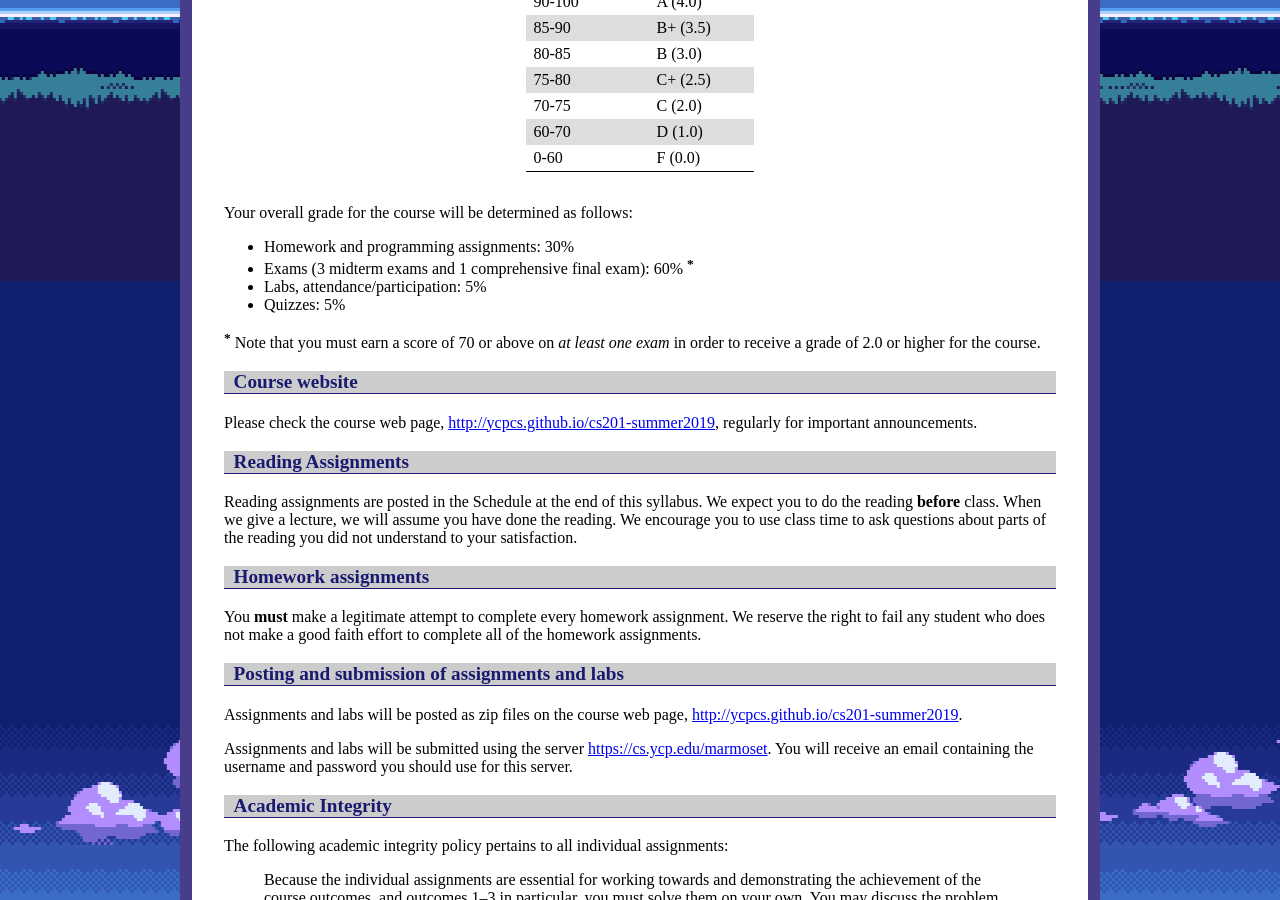
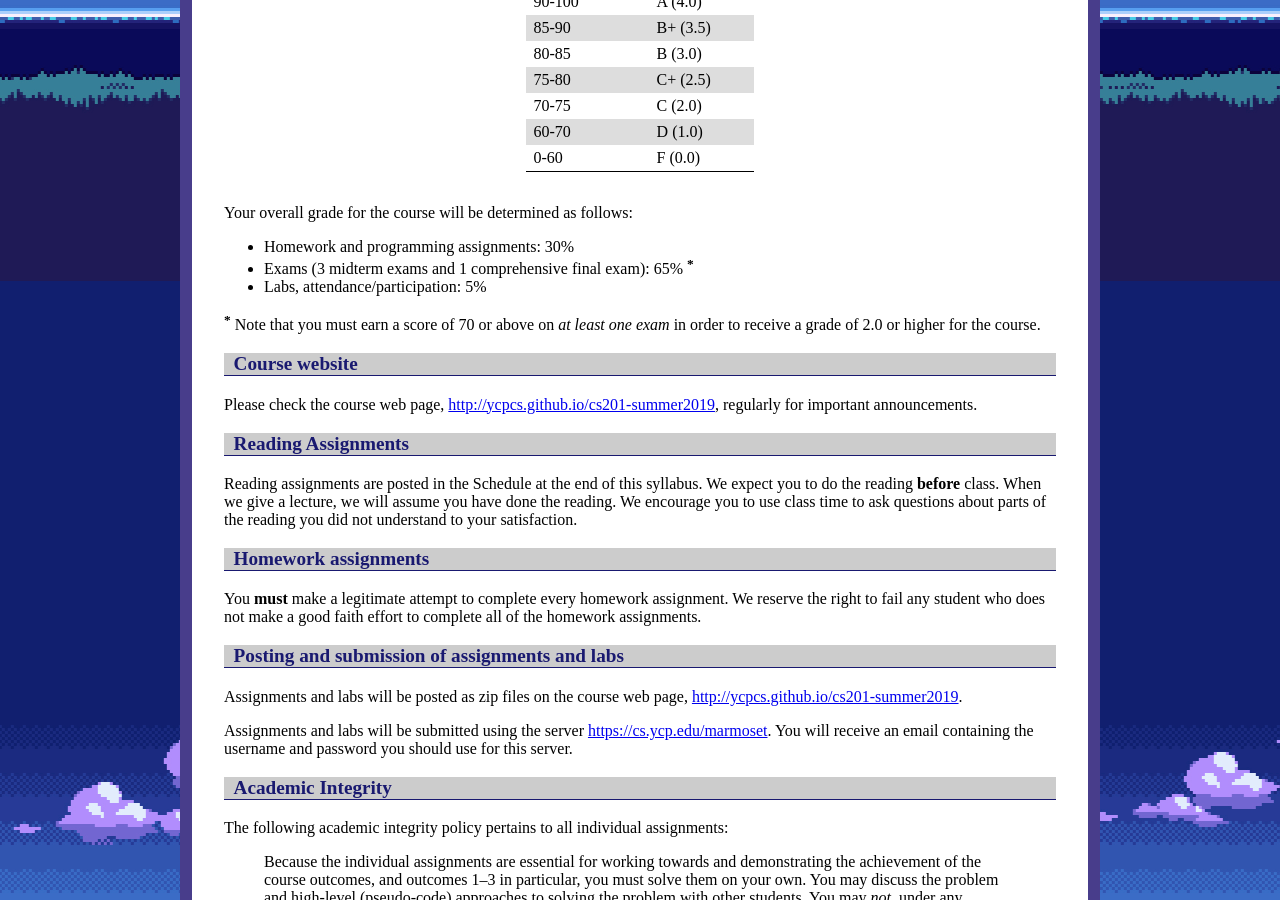
Before and after one commit to ycpcs/cs201-summer2019, a Jekyll site: the page built from syllabus.md, in a window 1280 px wide and 900 px high, scrolled down 1519 px. Built offline with Jekyll 4.4.1, drawn with Linux system fonts in a browser that asks for light colours.

```diff
--- a/syllabus.md
+++ b/syllabus.md
@@ -83,9 +83,8 @@ Grades are assigned on a 100-point scale:
 Your overall grade for the course will be determined as follows:
 
 -   Homework and programming assignments: 30%
--   Exams (3 midterm exams and 1 comprehensive final exam): 60% <sup><b>\*</b></sup>
+-   Exams (3 midterm exams and 1 comprehensive final exam): 65% <sup><b>\*</b></sup>
 -   Labs, attendance/participation: 5%
--   Quizzes: 5%
 
 <sup><b>\*</b></sup> Note that you must earn a score of 70 or above on *at least one exam* in order to receive a grade of 2.0 or higher for the course.
 
```
Also changed, not shown: assign/assign01.md (+1 -1 lines), assign/index.md (+1 -1 lines), index.md (+2 -1 lines).
